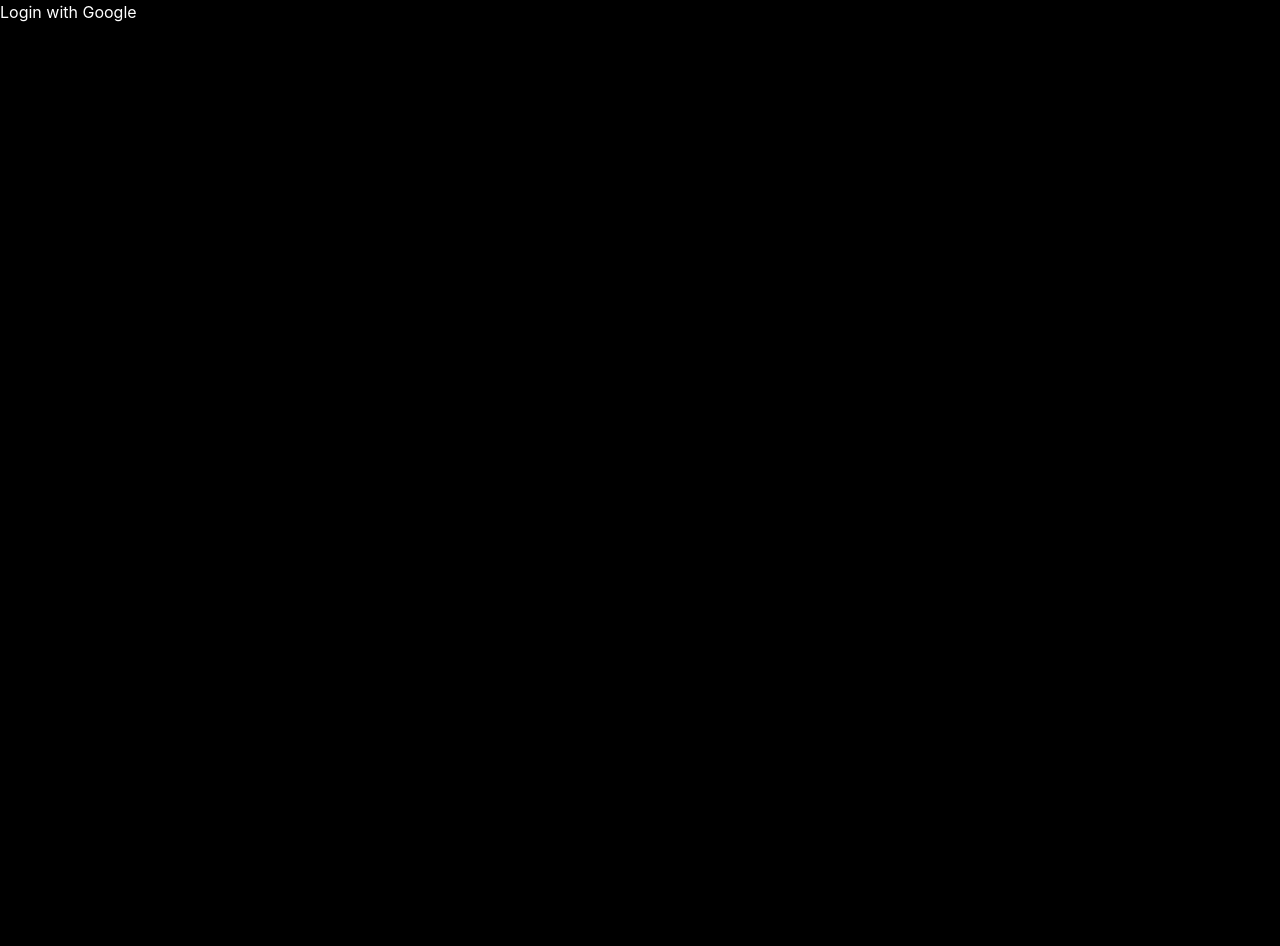
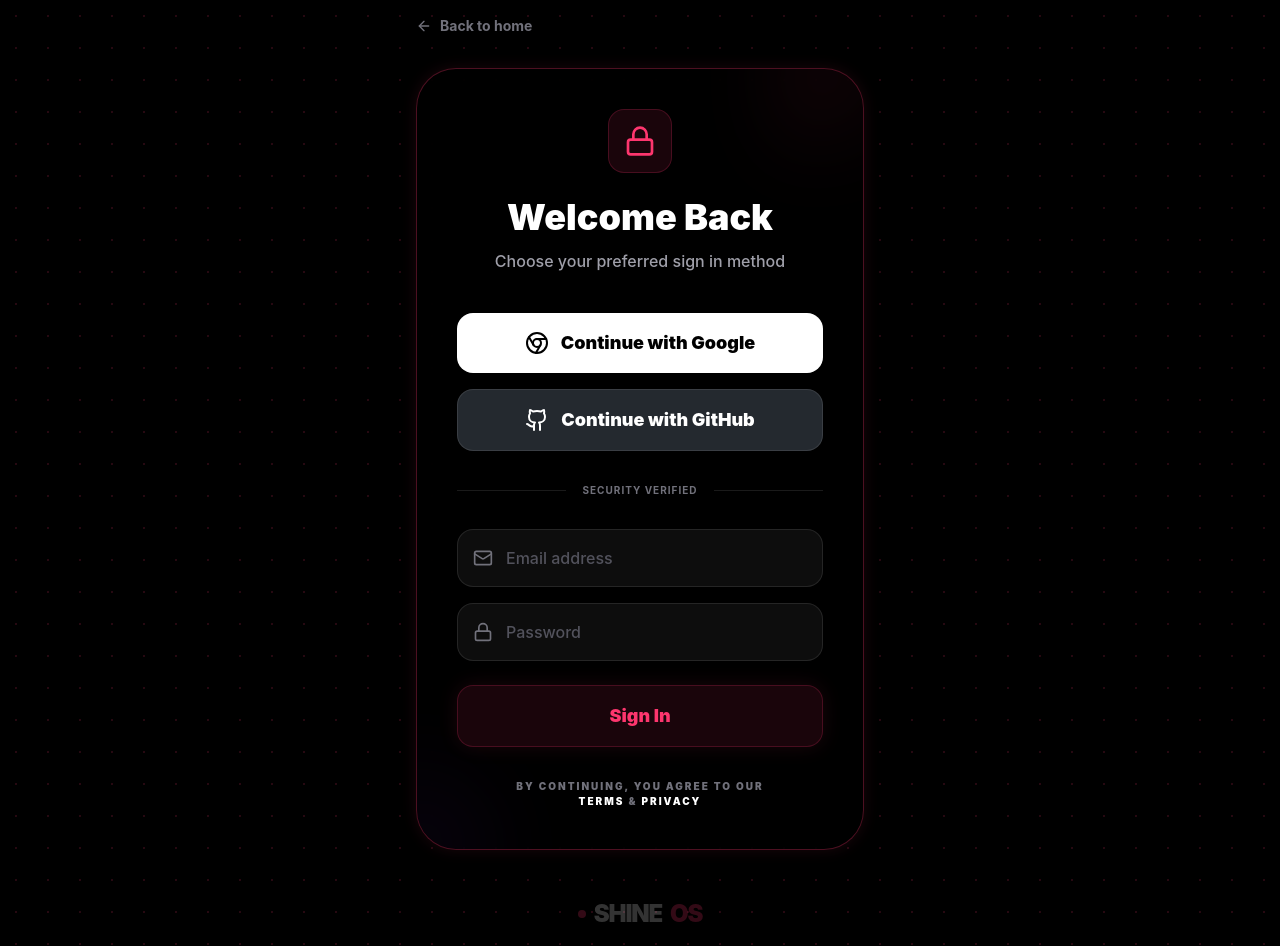
Before and after one commit to AbhayMishra1371/Approva, a Next.js app: page /login in a window 1280 px wide. Before the commit the page ends 800 px from the top, so only its background shows below. Built offline with nearby package versions, Linux system fonts and the light colour scheme; no server answers.

Commit message:
feat: introduce foundational UI components for navigation, authentication, and landing page sections.

```diff
--- a/app/login/page.tsx
+++ b/app/login/page.tsx
@@ -1,16 +1,135 @@
 "use client";
 
 import { supabase } from "@/lib/supabase/client";
+import { Github, Chrome, ArrowLeft, Lock, Mail } from "lucide-react";
+import Link from "next/link";
+import { useState } from "react";
 
-export default function Login() {
-  const login = async () => {
-    await supabase.auth.signInWithOAuth({
-      provider: "google",
-      options: {
-        redirectTo: "http://localhost:3000/auth/callback",
-      },
-    });
+export default function LoginPage() {
+  const [isLoading, setIsLoading] = useState<string | null>(null);
+
+  const handleOAuthLogin = async (provider: "google" | "github") => {
+    setIsLoading(provider);
+    try {
+      const { error } = await supabase.auth.signInWithOAuth({
+        provider,
+        options: {
+          redirectTo: `${window.location.origin}/auth/callback`,
+        },
+      });
+      if (error) throw error;
+    } catch (error) {
+      console.error("Login error:", error);
+      setIsLoading(null);
+    }
   };
 
-  return <button onClick={login}>Login with Google</button>;
+  return (
+    <div className="min-h-screen bg-black text-white flex items-center justify-center p-4 relative overflow-hidden bg-dot-pattern">
+      {/* Background Glows */}
+      <div className="absolute top-0 right-0 -z-10 bg-[#FD366E]/10 blur-[150px] w-[500px] h-[500px] rounded-full translate-x-1/2 -translate-y-1/2" />
+      <div className="absolute bottom-0 left-0 -z-10 bg-[#8129D9]/10 blur-[150px] w-[500px] h-[500px] rounded-full -translate-x-1/2 translate-y-1/2" />
+
+      <div className="w-full max-w-md z-10">
+        {/* Back to Home */}
+        <Link
+          href="/"
+          className="inline-flex items-center gap-2 text-zinc-500 hover:text-white transition-colors mb-8 group"
+        >
+          <ArrowLeft className="w-4 h-4 group-hover:-translate-x-1 transition-transform" />
+          <span className="text-sm font-bold">Back to home</span>
+        </Link>
+
+        {/* Login Card */}
+        <div className="glass pink-shine p-10 rounded-[2.5rem] relative overflow-hidden">
+          <div className="relative z-10">
+            <div className="mb-10 text-center">
+              <div className="w-16 h-16 bg-[#FD366E]/10 flex items-center justify-center rounded-2xl mx-auto mb-6 border border-[#FD366E]/20">
+                <Lock className="w-8 h-8 text-[#FD366E]" />
+              </div>
+              <h1 className="text-4xl font-black mb-3">Welcome Back</h1>
+              <p className="text-zinc-400 font-medium">Choose your preferred sign in method</p>
+            </div>
+
+            <div className="space-y-4">
+              <button
+                onClick={() => handleOAuthLogin("google")}
+                disabled={!!isLoading}
+                className="w-full bg-white text-black hover:bg-zinc-200 px-6 py-4 rounded-2xl font-black text-lg transition-all flex items-center justify-center gap-3 group disabled:opacity-50 disabled:cursor-not-allowed"
+              >
+                {isLoading === "google" ? (
+                  <div className="w-6 h-6 border-4 border-black/20 border-t-black rounded-full animate-spin" />
+                ) : (
+                  <Chrome className="w-6 h-6" />
+                )}
+                Continue with Google
+              </button>
+
+              <button
+                onClick={() => handleOAuthLogin("github")}
+                disabled={!!isLoading}
+                className="w-full bg-[#24292F] hover:bg-[#24292F]/80 text-white px-6 py-4 rounded-2xl font-black text-lg transition-all border border-white/10 flex items-center justify-center gap-3 group disabled:opacity-50 disabled:cursor-not-allowed"
+              >
+                 {isLoading === "github" ? (
+                  <div className="w-6 h-6 border-4 border-white/20 border-t-white rounded-full animate-spin" />
+                ) : (
+                  <Github className="w-6 h-6" />
+                )}
+                Continue with GitHub
+              </button>
+            </div>
+
+            <div className="my-8 flex items-center gap-4">
+              <div className="h-px flex-1 bg-white/10" />
+              <span className="text-zinc-500 text-sm font-bold uppercase tracking-widest text-[10px]">Security Verified</span>
+              <div className="h-px flex-1 bg-white/10" />
+            </div>
+
+            <form className="space-y-4" onSubmit={(e) => e.preventDefault()}>
+              <div className="relative group">
+                <Mail className="absolute left-4 top-1/2 -translate-y-1/2 w-5 h-5 text-zinc-500 group-focus-within:text-[#FD366E] transition-colors" />
+                <input
+                  type="email"
+                  placeholder="Email address"
+                  className="w-full bg-white/5 border border-white/10 focus:border-[#FD366E]/50 rounded-2xl py-4 pl-12 pr-4 outline-none transition-all font-medium placeholder:text-zinc-600 focus:bg-white/10"
+                />
+              </div>
+              <div className="relative group">
+                <Lock className="absolute left-4 top-1/2 -translate-y-1/2 w-5 h-5 text-zinc-500 group-focus-within:text-[#FD366E] transition-colors" />
+                <input
+                  type="password"
+                  placeholder="Password"
+                  className="w-full bg-white/5 border border-white/10 focus:border-[#FD366E]/50 rounded-2xl py-4 pl-12 pr-4 outline-none transition-all font-medium placeholder:text-zinc-600 focus:bg-white/10"
+                />
+              </div>
+              <button
+                type="submit"
+                className="w-full bg-[#FD366E]/10 hover:bg-[#FD366E] text-[#FD366E] hover:text-white border border-[#FD366E]/20 px-6 py-4 rounded-2xl font-black text-lg transition-all flex items-center justify-center gap-3 mt-6 shadow-[0_0_20px_rgba(253,54,110,0.1)] hover:shadow-[0_0_30px_rgba(253,54,110,0.3)] hover:-translate-y-0.5"
+              >
+                Sign In
+              </button>
+            </form>
+
+            <div className="mt-8 text-center text-[10px] text-zinc-500 uppercase tracking-[0.2em] font-black">
+              By continuing, you agree to our <br />
+              <Link href="#" className="text-white hover:text-[#FD366E] transition-colors">Terms</Link> & <Link href="#" className="text-white hover:text-[#FD366E] transition-colors">Privacy</Link>
+            </div>
+          </div>
+
+          {/* Decorative Elements */}
+          <div className="absolute top-0 right-0 w-32 h-32 bg-gradient-to-br from-[#FD366E]/20 to-transparent blur-2xl -mr-10 -mt-10 opacity-50" />
+          <div className="absolute bottom-0 left-0 w-32 h-32 bg-gradient-to-tr from-[#8129D9]/20 to-transparent blur-2xl -ml-10 -mb-10 opacity-50" />
+        </div>
+
+        {/* Branding Footer */}
+        <div className="mt-12 text-center">
+             <div className="inline-flex items-center gap-2 font-black text-2xl tracking-tighter opacity-20 hover:opacity-100 transition-opacity cursor-default group">
+                <div className="w-2 h-2 rounded-full bg-[#FD366E] group-hover:animate-ping" />
+                <span className="text-white">SHINE</span>
+                <span className="text-[#FD366E]">OS</span>
+             </div>
+        </div>
+      </div>
+    </div>
+  );
 }
--- a/components/CTA.tsx
+++ b/components/CTA.tsx
@@ -1,4 +1,4 @@
-import React from 'react';
+import Link from 'next/link';
 
 export const CTA = () => {
   return (
@@ -16,9 +16,9 @@ export const CTA = () => {
                   Scale your creative production to infinity and beyond. Pure black background, glowing results.
               </p>
               <div className="flex flex-col sm:flex-row gap-8 justify-center relative z-10">
-                  <button className="bg-[#FD366E] text-white px-12 py-6 rounded-[2rem] font-black text-xl hover:scale-105 active:scale-95 transition-all shadow-[0_0_30px_rgba(253,54,110,0.4)]">
+                  <Link href="/login" className="bg-[#FD366E] text-white px-12 py-6 rounded-[2rem] font-black text-xl hover:scale-105 active:scale-95 transition-all shadow-[0_0_30px_rgba(253,54,110,0.4)]">
                       Launch Workspace
-                  </button>
+                  </Link>
                   <button className="bg-white/5 text-white border border-[#FD366E]/30 px-12 py-6 rounded-[2rem] font-black text-xl hover:bg-white/10 transition-all backdrop-blur-md">
                       Request Access
                   </button>
--- a/components/Hero.tsx
+++ b/components/Hero.tsx
@@ -1,4 +1,4 @@
-import React from 'react';
+import Link from 'next/link';
 import { ArrowRight, Play, CheckCircle2, Users, MessageSquare } from 'lucide-react';
 
 export const Hero = () => {
@@ -27,10 +27,10 @@ export const Hero = () => {
               The only platform that prioritizes your speed. Pure black, pure performance, and glowing results.
             </p>
             <div className="flex flex-col sm:flex-row gap-6">
-              <button className="bg-[#FD366E] hover:bg-[#ff4d7e] text-white px-10 py-5 rounded-2xl font-black text-lg transition-all shadow-[0_20px_40px_rgba(253,54,110,0.2)] flex items-center justify-center gap-3 group hover:-translate-y-1">
+              <Link href="/login" className="bg-[#FD366E] hover:bg-[#ff4d7e] text-white px-10 py-5 rounded-2xl font-black text-lg transition-all shadow-[0_20px_40px_rgba(253,54,110,0.2)] flex items-center justify-center gap-3 group hover:-translate-y-1">
                 Start Now
                 <ArrowRight className="w-6 h-6 group-hover:translate-x-1 transition-transform" />
-              </button>
+              </Link>
               <button className="bg-white/5 hover:bg-white/10 text-white border border-[#FD366E]/30 px-10 py-5 rounded-2xl font-black text-lg transition-all flex items-center justify-center gap-3 hover:-translate-y-1 hover:shadow-[0_0_20px_rgba(253,54,110,0.1)]">
                 <Play className="w-6 h-6 fill-[#FD366E] text-[#FD366E]" />
                 Full Demo
--- a/components/Navbar.tsx
+++ b/components/Navbar.tsx
@@ -1,4 +1,5 @@
 import React from 'react';
+import Link from 'next/link';
 
 export const Navbar = () => {
   return (
@@ -22,7 +23,7 @@ export const Navbar = () => {
 
           {/* CTA Buttons */}
           <div className="flex items-center gap-6">
-            <button className="hidden sm:block text-zinc-400 hover:text-white text-sm font-bold transition-colors">Sign In</button>
+            <Link href="/login" className="hidden sm:block text-zinc-400 hover:text-white text-sm font-bold transition-colors">Sign In</Link>
             <button className="bg-[#FD366E] hover:bg-[#ff4d7e] text-white px-6 py-2.5 rounded-full text-sm font-black transition-all hover:scale-105 active:scale-95 shadow-[0_0_20px_rgba(253,54,110,0.3)]">
               Get Started
             </button>
```
